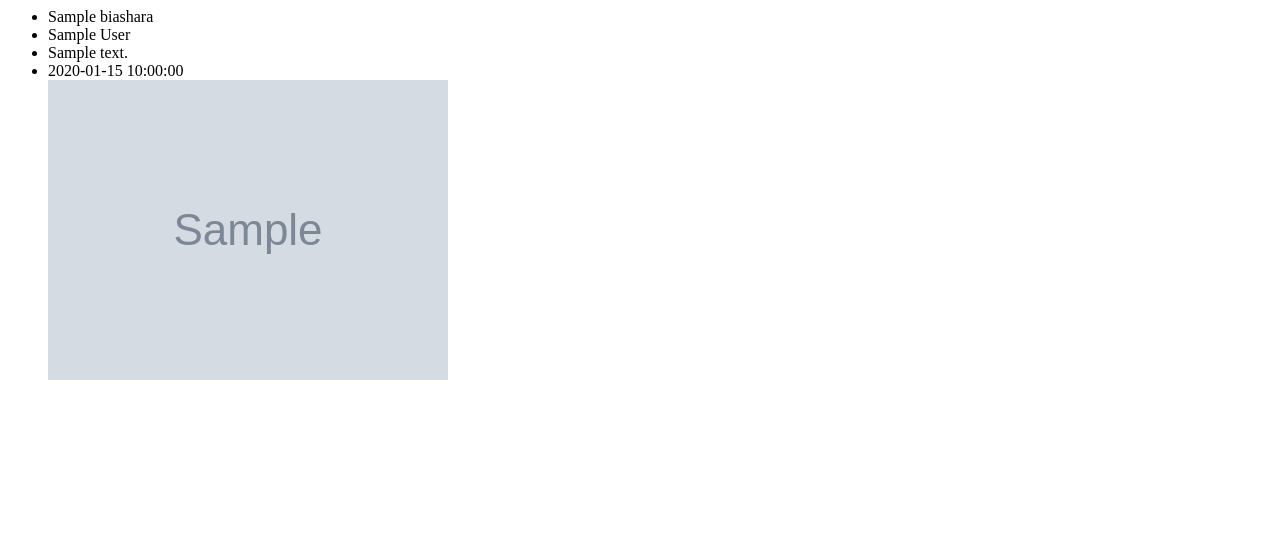
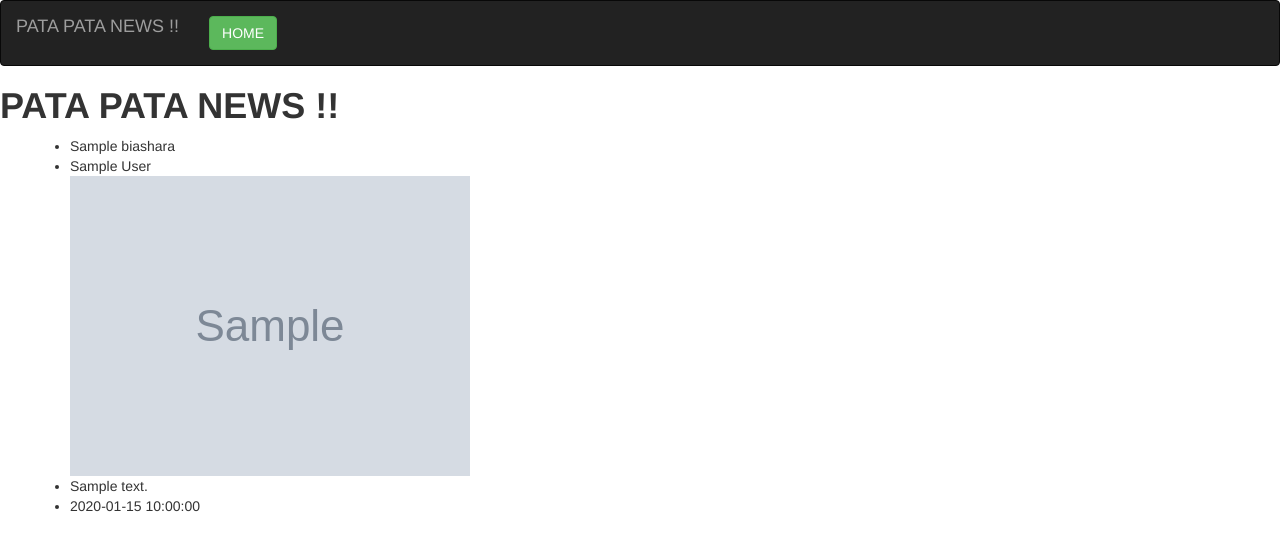
Before and after one commit to fredkheisa/NewsFeed, a Flask app: template app/templates/index.html in a window 1280 px wide. Shown: the top 551 px of the page. Run offline with Flask 2, Linux system fonts and the light colour scheme; the template is opened without the code that fills it: most values are stand-ins (such as "Sample title", 1, 10 or a date in 2020); grey boxes marked "Sample" are stand-in pictures; parts of the project's set-up code (start-up, migrations or seed data) failed here and were passed over; some libraries are stand-ins or nearby versions.

Commit message:
edited my navbar

```diff
--- a/app/templates/base.html
+++ b/app/templates/base.html
@@ -1 +1,6 @@
 {% extends 'bootstrap/base.html'%}
+
+<!-- Navbar block  -->
+{% block navbar %}
+    {% include 'navbar.html' %}
+{% endblock %}
--- a/app/templates/index.html
+++ b/app/templates/index.html
@@ -1,14 +1,20 @@
+{% extends 'base.html'%} {% import 'macros.html' as macro%}
+
 <body>
+
+    {% block content %}
     <!-- Popular movie section  -->
-    <h3> </h3>
-     <ul>
+
+    <h1><strong>PATA PATA NEWS !!</strong></h1>
+    <ul class="container">
         {% for biashara in business %}
-            <li>{{ biashara.title}}</li>
-            <li>{{ biashara.author}}</li>
-            <li>{{ biashara.description}}</li>
-            <li>{{ biashara.publish_time}}</li>
-            <img class="img-responsive" src="{{biashara.image_url}}" alt="">
+        <li>{{ biashara.title}}</li>
+        <li>{{ biashara.author}}</li>
+        <img class="img-responsive" src="{{biashara.image_url}}" alt="">
+        <li>{{ biashara.description}}</li>
+        <li>{{ biashara.publish_time}}</li>
 
         {% endfor %}
     </ul>
+    {% endblock%}
 </body>
--- a/app/templates/navbar.html
+++ b/app/templates/navbar.html
@@ -7,11 +7,11 @@
               <span class="icon-bar"></span>
               <span class="icon-bar"></span>
             </button>
-            <a class="navbar-brand" href="/"> Watchlist </a>
+            <a class="navbar-brand" href="/">PATA PATA NEWS !!</a>
         </div>
         <div class="navbar-collapse collapse">
             <ul class="nav navbar-nav">
-                <li><a href="/">Home</a></li>
+                <li><a href="/"><button class="btn btn-success">HOME</button></a></li>
         </div>
 
     </div>
```
